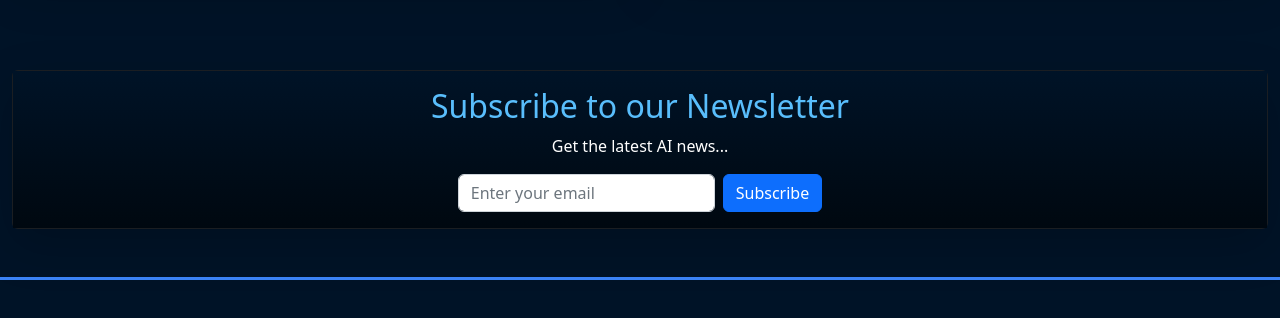
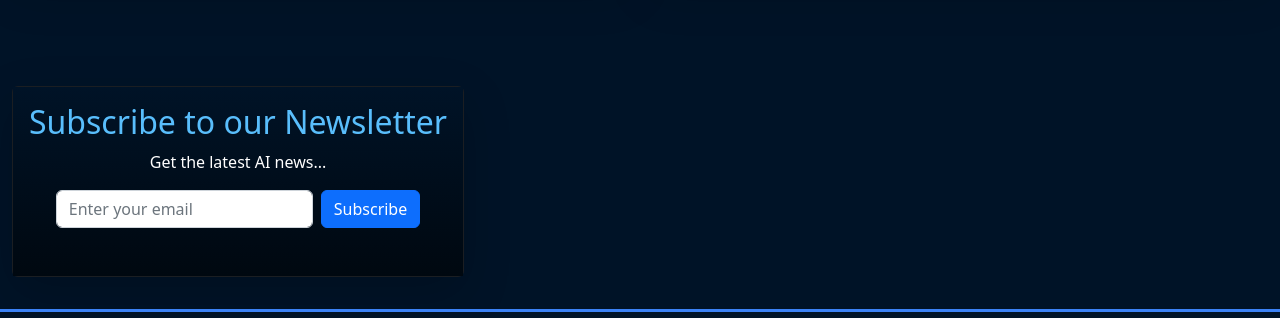
Before and after one commit to dstock3/aiwatch, a React (Create React App) app: page / in a window 1280 px wide. Shown: the part 605-923 px from the top of the page. Built offline with nearby package versions, Linux system fonts and the light colour scheme.

Commit message:
made stylistic adjustments to newsletter elements on home page.

```diff
--- a/src/components/pages/Home.js
+++ b/src/components/pages/Home.js
@@ -61,7 +61,7 @@ const Home = () => {
         </Row>
         <Row className="home-row">
           <Col className="py-5 newsletter-section">
-            <Card className="h-100 shadow-lg bg-dark text-white rounded">
+            <Card className="newsletter-card h-100 shadow-lg bg-dark text-white rounded">
               <Card.Body>
                 <h2 className="text-center">Subscribe to our Newsletter</h2>
                 <p className="text-center">Get the latest AI news...</p>
--- a/src/style/home.css
+++ b/src/style/home.css
@@ -31,6 +31,11 @@
     height: 100%;
 }
 
+.newsletter-card {
+    margin-block: 1rem;
+    width: fit-content;
+}
+
 .newsletter-section p,
 .newsletter-section form {
     text-align: center;
```
